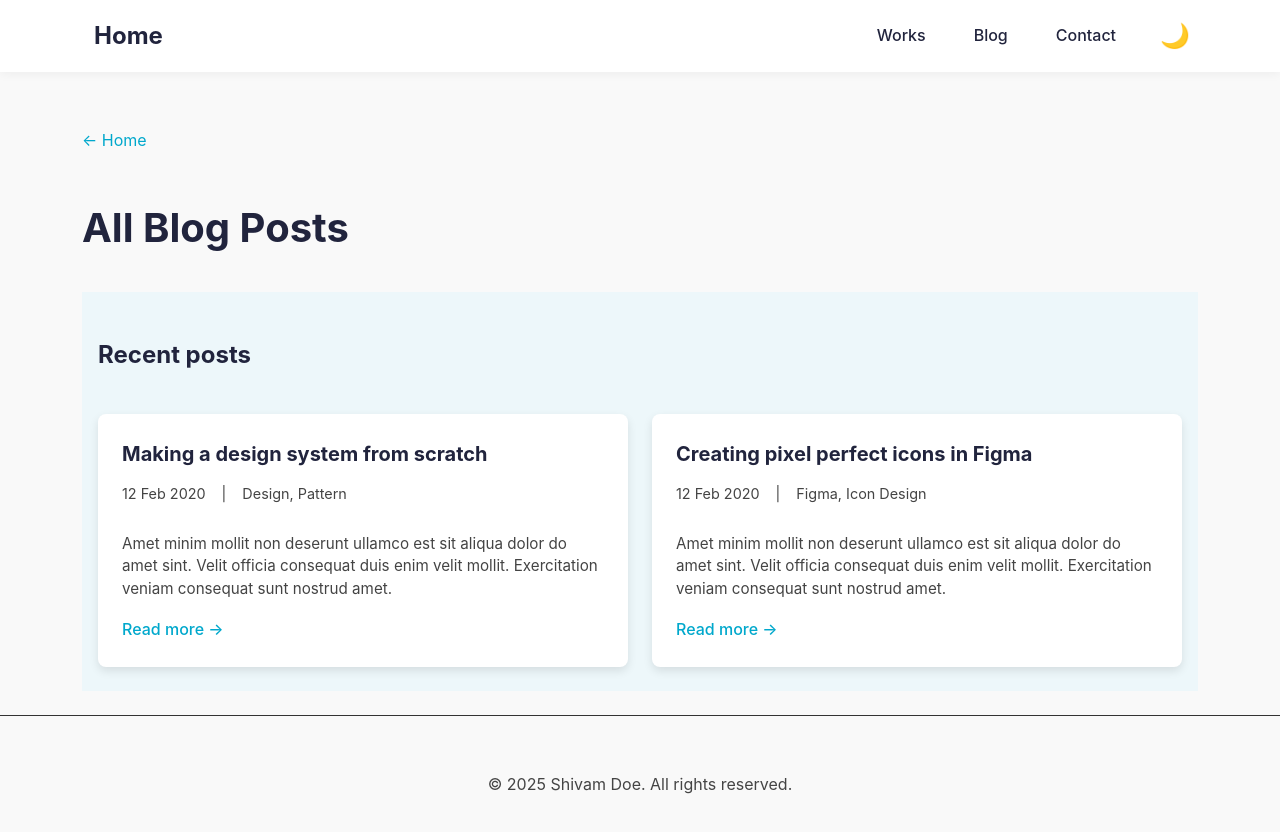
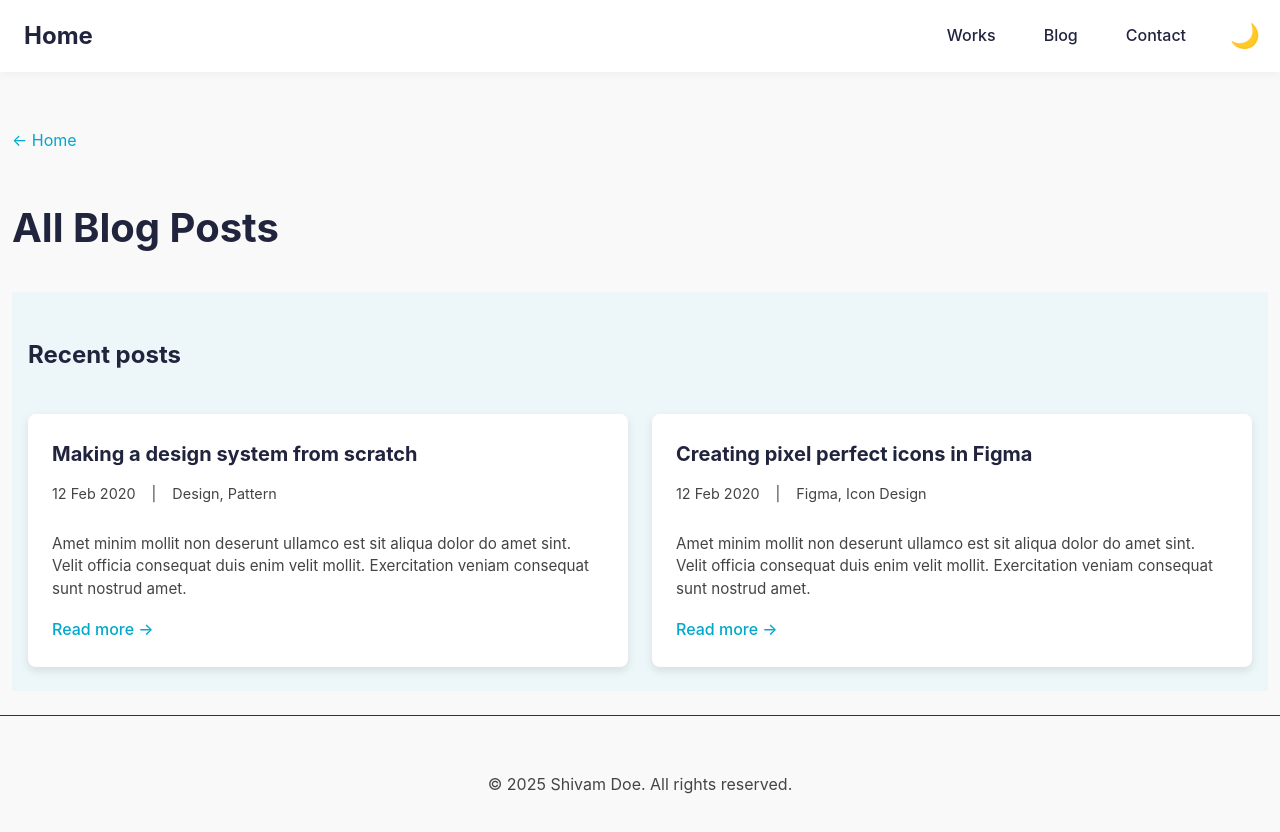
Before and after one commit to shivambats/portfolio, a React (Vite) app: page /blogs in a window 1280 px wide. Shown: the top 832 px of the page. Built offline with nearby package versions, Linux system fonts and the light colour scheme.

Commit message:
Fixing UI

```diff
--- a/src/styles.css
+++ b/src/styles.css
@@ -53,7 +53,7 @@ body {
 }
 
 .container {
-  max-width: 1140px;
+  max-width: 1300px;
   margin: auto;
   padding: 0.5rem 0.75rem;
   width: 100%;
@@ -81,7 +81,7 @@ body {
   align-items: center;
   height: 100%;
   padding: 0 1rem;
-  max-width: 1140px;
+  max-width: 1300px;
   margin: 0 auto;
   width: 100%;
 }
```
